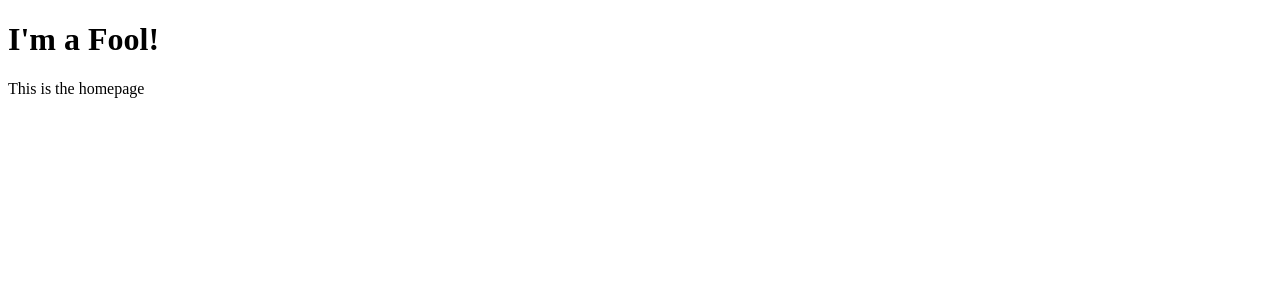
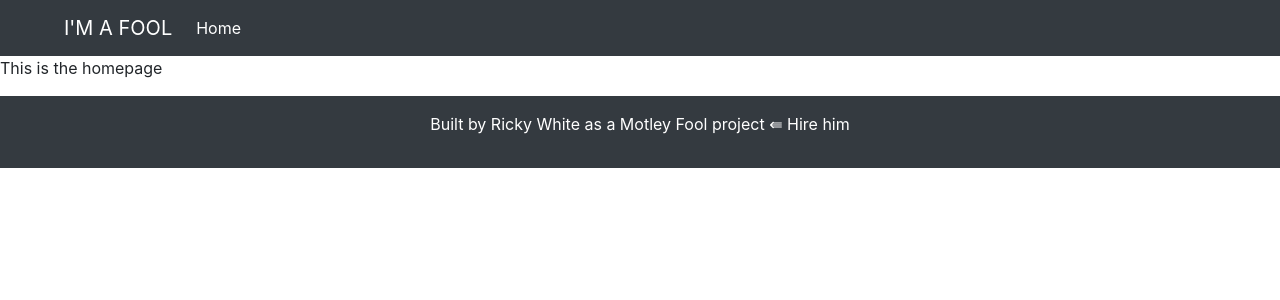
Before and after one commit to theAfricanQuant/Motley-Fool-Project, a Django app: page / in a window 1280 px wide. Shown: the top 300 px of the page. Run offline with Django 3.2, Linux system fonts and the light colour scheme; some libraries are stand-ins or nearby versions.

Commit message:
Added base html and css. Fixed typo in settings.py

```diff
--- a/fool/settings.py
+++ b/fool/settings.py
@@ -120,5 +120,5 @@ USE_TZ = True
 # Static files (CSS, JavaScript, Images)
 # https://docs.djangoproject.com/en/2.2/howto/static-files/
 
-STATICFILES_DIR = [os.path.join(BASE_DIR, 'static')]
+STATICFILES_DIRS = [os.path.join(BASE_DIR, 'static')]
 STATIC_URL = '/static/'
--- /dev/null
+++ b/static/css/main.css
@@ -0,0 +1,24 @@
+/*
+    Main CSS for the Motley Fool App
+*/
+
+/* GLOBALS */
+html, body {
+    min-height: 100vh;
+}
+
+/* TYPOGRAPHY */
+
+
+/* AREAS */
+.content-wrapper {
+    flex-grow: 1;
+}
+
+/* FOOTER */
+#main-footer {
+    background: #343a40;
+    color: white;
+    padding: 1em;
+
+}
--- a/templates/base.html
+++ b/templates/base.html
@@ -1,20 +1,50 @@
 <!DOCTYPE html>
 <html lang="en">
 <head>
+    {% load static %}
+
     <meta charset="UTF-8">
     <meta name="viewport" content="width=device-width, initial-scale=1.0">
     <meta http-equiv="X-UA-Compatible" content="ie=edge">
+
     <title>I'm a Fool</title>
+
+    <!-- Bootstrap 4 CDN -->
+    <link rel="stylesheet" href="https://stackpath.bootstrapcdn.com/bootstrap/4.3.1/css/bootstrap.min.css" integrity="sha384-ggOyR0iXCbMQv3Xipma34MD+dH/1fQ784/j6cY/iJTQUOhcWr7x9JvoRxT2MZw1T" crossorigin="anonymous">
+    <!-- CSS Stylesheet -->
+    <link rel="stylesheet" href="{% static 'css/main.css' %}">
 </head>
-<body>
-
-    <h1>I'm a Fool!</h1>
+<body class="d-flex flex-column">
+    <nav class="navbar navbar-expand-lg navbar-dark bg-dark">
+        <a class="navbar-brand pl-5" href="#">I'M A FOOL</a>
+        <button class="navbar-toggler" type="button" data-toggle="collapse" data-target="#navbarNav" aria-controls="navbarNav" aria-expanded="false" aria-label="Toggle navigation">
+            <span class="navbar-toggler-icon"></span>
+        </button>
+        <div class="collapse navbar-collapse" id="navbarNav">
+            <ul class="navbar-nav">
+                <li class="nav-item active">
+                    <a class="nav-link" href="TODO:">Home <span class="sr-only">(current)</span></a>
+                </li>
+            </ul>
+        </div>
+    </nav>
 
     {% block content %}
+        <!-- PAGE CONTENT -->
     {% endblock content %}
 
+    <!-- Footer -->
+    <footer class="container-fluid" id="main-footer">
+        <div class="row">
+            <div class="col text-center">
+                <p>Built by Ricky White as a Motley Fool project &lAarr; Hire him</p>
+            </div>
+        </div>
+    </footer>
 
-    {% block scripts %}
-    {% endblock scripts %}
+    <script src="https://code.jquery.com/jquery-3.3.1.slim.min.js" integrity="sha384-q8i/X+965DzO0rT7abK41JStQIAqVgRVzpbzo5smXKp4YfRvH+8abtTE1Pi6jizo" crossorigin="anonymous"></script>
+    <script src="https://cdnjs.cloudflare.com/ajax/libs/popper.js/1.14.7/umd/popper.min.js" integrity="sha384-UO2eT0CpHqdSJQ6hJty5KVphtPhzWj9WO1clHTMGa3JDZwrnQq4sF86dIHNDz0W1" crossorigin="anonymous"></script>
+    <script src="https://stackpath.bootstrapcdn.com/bootstrap/4.3.1/js/bootstrap.min.js" integrity="sha384-JjSmVgyd0p3pXB1rRibZUAYoIIy6OrQ6VrjIEaFf/nJGzIxFDsf4x0xIM+B07jRM" crossorigin="anonymous"></script>
+    {% block scripts %}{% endblock scripts %}
 </body>
 </html>
```
